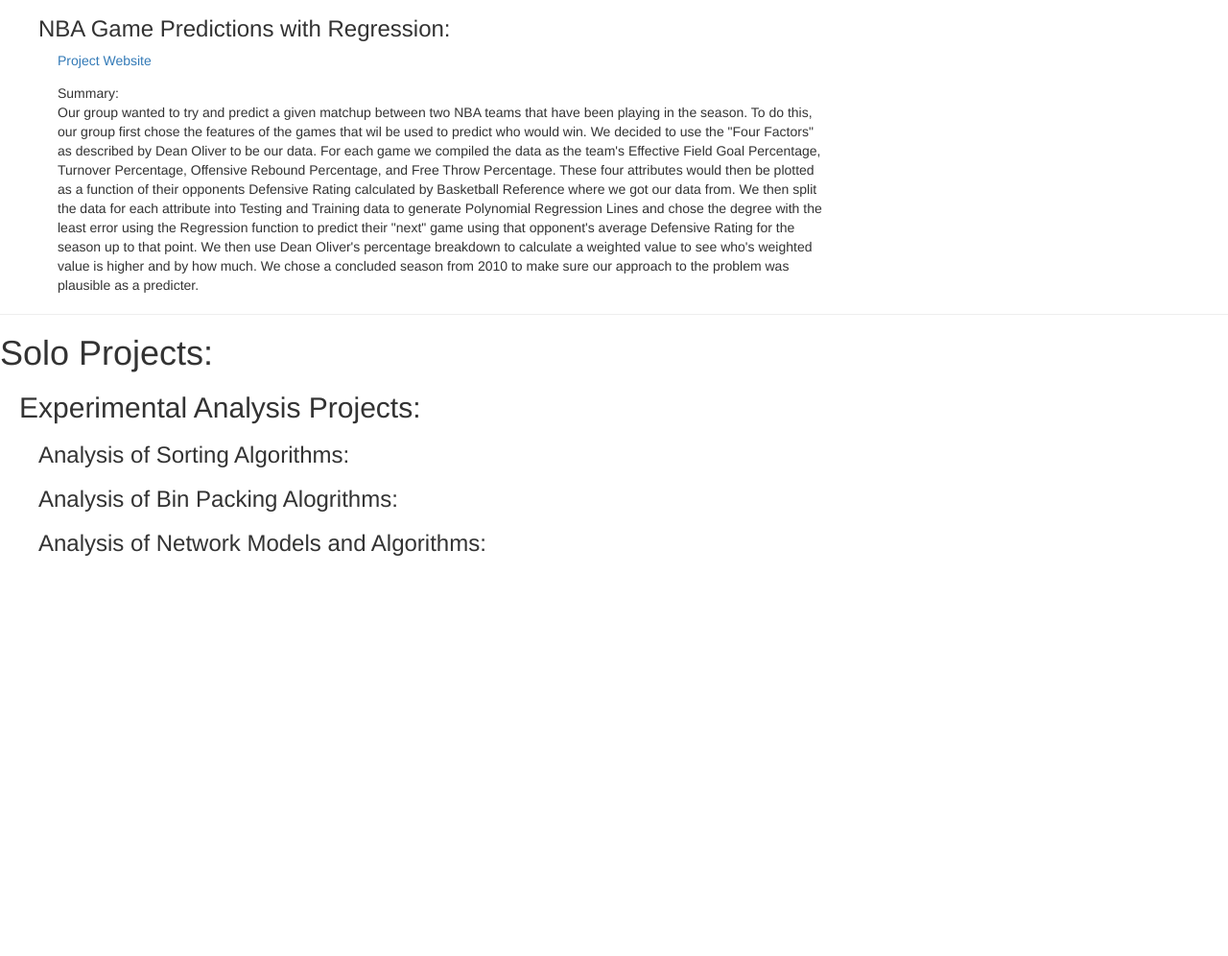
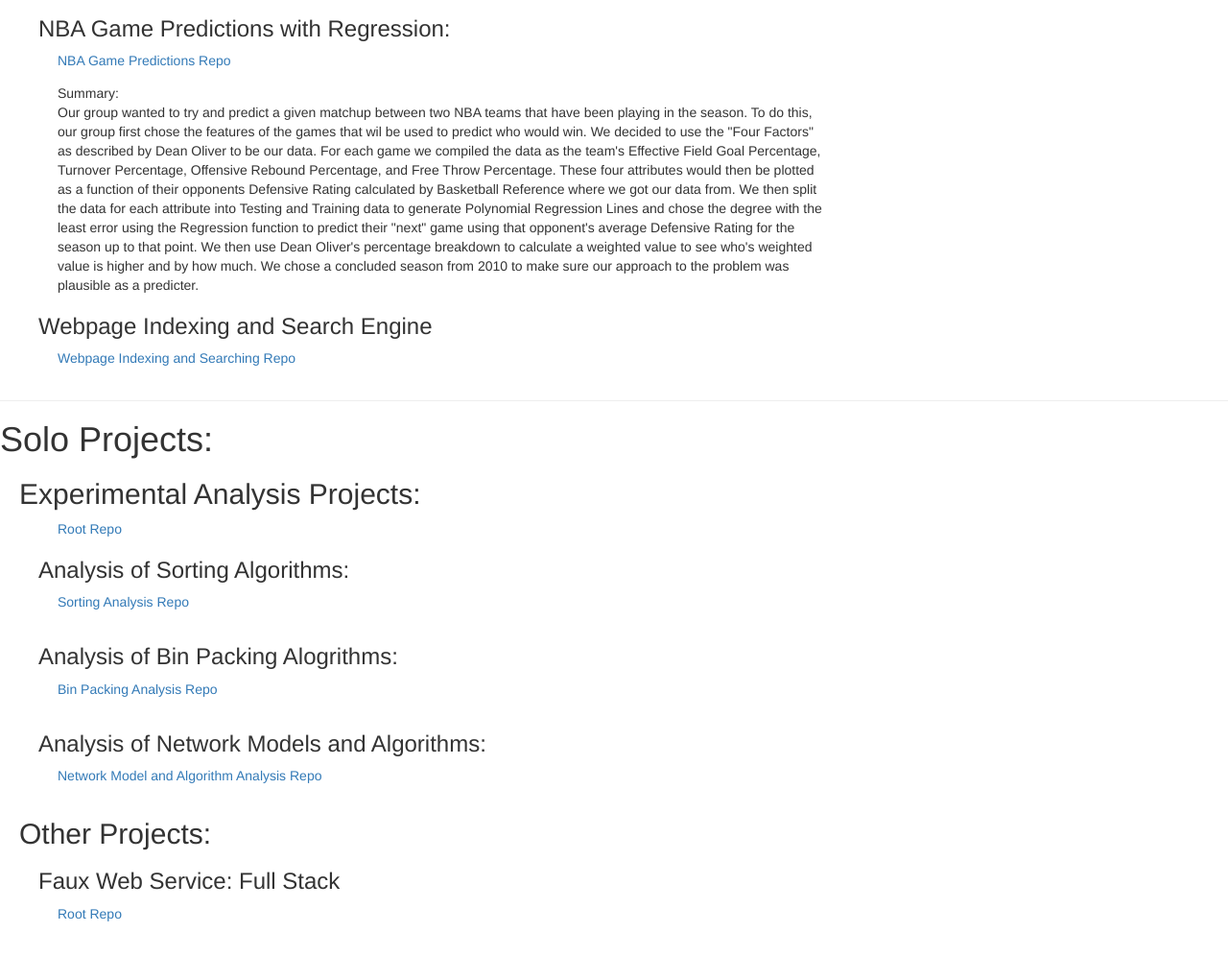
Before and after one commit to hd-tran/hd-tran.github.io, a plain HTML site: page index.html in a window 1280 px wide. Shown: the part 510-1506 px from the top of the page at 96% size. Before the commit the page ends 1150 px from the top, so only its background shows below. Drawn offline with nearby package versions, Linux system fonts and the light colour scheme; some packages are replaced by stand-ins of ours.

Commit message:
edited some links and added some projects

```diff
--- a/index.html
+++ b/index.html
@@ -75,7 +75,7 @@
     <h1 class="firstTab" id="Group">Group Projects: </h1>
     <h2 class="secondTab" id="AI">AI/Machine Learning: </h2>
     <h3 class="thirdTab" id="Wumpus">Wumpus World AI in Minecraft: </h3>
-    <a class="summary" href="https://0o0liver.github.io/XDLMAO/" target="_blank">Wumpus World in Minecraft Project Website</a>
+    <a class="summary" href="https://hd-tran.github.io/WumpusAI/" target="_blank">Wumpus World in Minecraft Project Website</a>
     <p class="summary">
         Summary: <br>
         Our group decided to try and create the Wumpus World AI within Minecraft using Microsoft's Project Malmo library. Using Malmo, we designed the
@@ -88,8 +88,9 @@
     </p>
     <!-- TODO: Maybe insert a gif of the AI running in the world -->
 
+
     <h3 class="thirdTab" id="NBAPredictions">NBA Game Predictions with Regression: </h3>
-    <a class="summary" href="">Project Website</a>
+    <a class="summary" href="https://github.com/hd-tran/NBA_Regression_Predictions">NBA Game Predictions Repo</a>
     <p class="summary">
         Summary: <br>
         Our group wanted to try and predict a given matchup between two NBA teams that have been playing in the season. To do this, our group first chose
@@ -101,12 +102,51 @@
         the season up to that point. We then use Dean Oliver's percentage breakdown to calculate a weighted value to see who's weighted value is higher and by
         how much. We chose a concluded season from 2010 to make sure our approach to the problem was plausible as a predicter.
     </p>
+
+
+    <h3 class="thirdTab" id="SearchEngine">Webpage Indexing and Search Engine </h3>
+    <a class="summary" href="https://github.com/hd-tran/webpage-searching"> Webpage Indexing and Searching Repo</a>
+    <p class="summary">
+
+    </p>
+
+
     <hr>
     <h1 class="firstTab" id="Solo">Solo Projects: </h1>
     <h2 class="secondTab" id="Analysis">Experimental Analysis Projects: </h2>
+    <a class="summary" href="https://github.com/hd-tran/Algorithm_Analysis_Projs">Root Repo</a>
+
+
     <h3 class="thirdTab" id="SortingAlgo">Analysis of Sorting Algorithms: </h3>
+    <a class="summary" href="https://github.com/hd-tran/Algorithm_Analysis_Projs/tree/master/sort_analysis">Sorting Analysis Repo</a>
+    <p class="summary">
+
+    </p>
+
+
     <h3 class="thirdTab" id="BinPackingAlgo">Analysis of Bin Packing Alogrithms: </h3>
+    <a class="summary" href="https://github.com/hd-tran/Algorithm_Analysis_Projs/tree/master/bin_pack_analysis">Bin Packing Analysis Repo</a>
+    <p class="summary">
+
+    </p>
+
+
     <h3 class="thirdTab" id="NetworkAlgo">Analysis of Network Models and Algorithms: </h3>
+    <a class="summary" href="https://github.com/hd-tran/Algorithm_Analysis_Projs/tree/master/network_algo_analysis">Network Model and Algorithm Analysis Repo</a>
+    <p class="summary">
+
+    </p>
+
+
+    <h2 class="secondTab" id="Analysis">Other Projects: </h2>
+    <h3 class="thirdTab" id="WebService">Faux Web Service: Full Stack </h3>
+    <a class="summary" href="https://github.com/hd-tran/Faux_Webservice">Root Repo</a>
+    <p class="summary">
+
+    </p>
+
+
+
 
 
 
```
